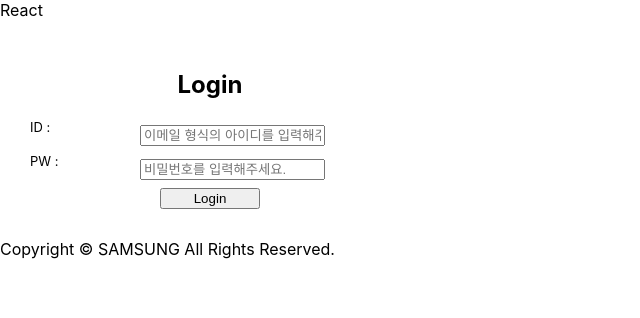
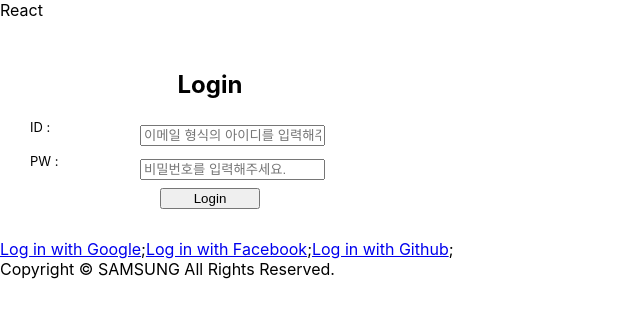
Before and after one commit to yoonhyeyoon/Stu.Delivery, a React (Create React App) app in the folder frontend-react/: page /login in a window 1280 px wide. Shown: the top 318 px of the page, without its empty margins (0-640 px from the left). Built offline with nearby package versions, Linux system fonts and the light colour scheme.

Commit message:
✨ [feat] Update SocialLogin  url button

```diff
--- /dev/null
+++ b/frontend-react/src/components/main/LoginForm/SocialLogin.js
@@ -0,0 +1,28 @@
+function SocialLogin() {
+  const API_BASE_URL = "http://localhost:8080";
+  const ACCESS_TOKEN = "accessToken";
+
+  const OAUTH2_REDIRECT_URI = "http://localhost:3000/oauth2/redirect";
+
+  const GOOGLE_AUTH_URL =
+    API_BASE_URL +
+    "/oauth2/authorize/google?redirect_uri=" +
+    OAUTH2_REDIRECT_URI;
+  const FACEBOOK_AUTH_URL =
+    API_BASE_URL +
+    "/oauth2/authorize/facebook?redirect_uri=" +
+    OAUTH2_REDIRECT_URI;
+  const GITHUB_AUTH_URL =
+    API_BASE_URL +
+    "/oauth2/authorize/github?redirect_uri=" +
+    OAUTH2_REDIRECT_URI;
+
+  return (
+    <div className="social-login">
+      <a href={GOOGLE_AUTH_URL}>Log in with Google</a>;
+      <a href={FACEBOOK_AUTH_URL}>Log in with Facebook</a>;
+      <a href={GITHUB_AUTH_URL}>Log in with Github</a>;
+    </div>
+  );
+}
+export default SocialLogin;
--- a/frontend-react/src/routes/account/Login.jsx
+++ b/frontend-react/src/routes/account/Login.jsx
@@ -1,7 +1,13 @@
 import LoginForm from "../../components/main/LoginForm/LoginForm";
+import SocialLogin from "../../components/main/LoginForm/SocialLogin";
 
 const Login = () => {
-  return <LoginForm />;
+  return (
+    <>
+      <LoginForm />
+      <SocialLogin />
+    </>
+  );
 };
 
 // function Login() {
```
